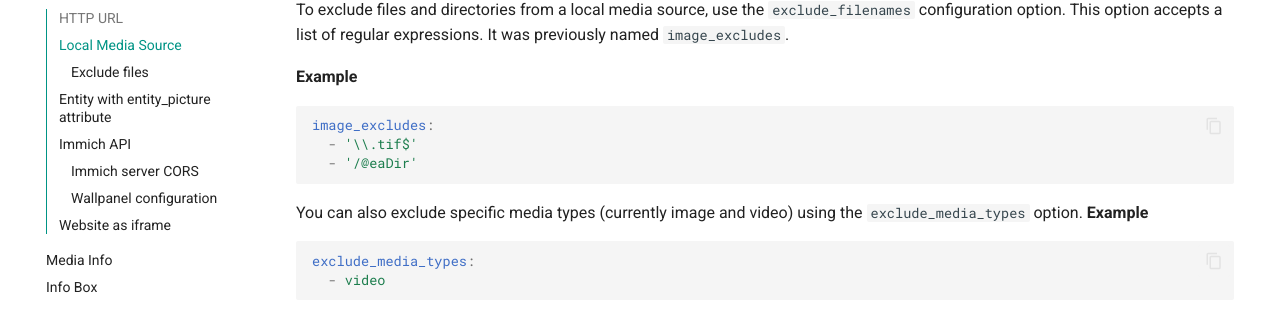
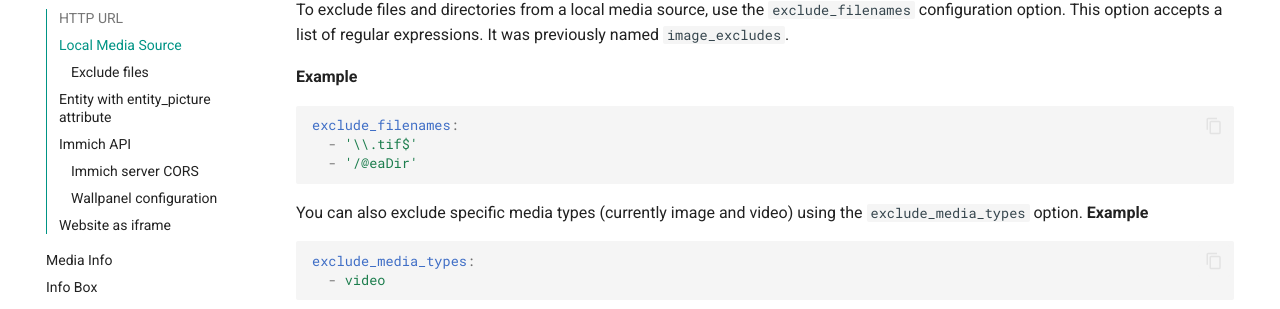
Before and after one commit to j-a-n/lovelace-wallpanel, an MkDocs documentation site: the page built from docs/media-sources.md, in a window 1280 px wide and 900 px high, scrolled down 1474 px. Shown: the part 144-453 px from the top of the window. Built offline with MkDocs 1.6.1 and Material for MkDocs 9.7.7, drawn with Linux system fonts in a browser that asks for light colours; comment, search, counter and statistics services are not loaded; some of the changed lines change nothing that is shown.

Commit message:
Update media-sources.md

````diff
--- a/docs/media-sources.md
+++ b/docs/media-sources.md
@@ -66,7 +66,7 @@ It was previously named `image_excludes`.
 
 **Example**
 ```yaml
-image_excludes:
+exclude_filenames:
   - '\\.tif$'
   - '/@eaDir'
 ```
````
